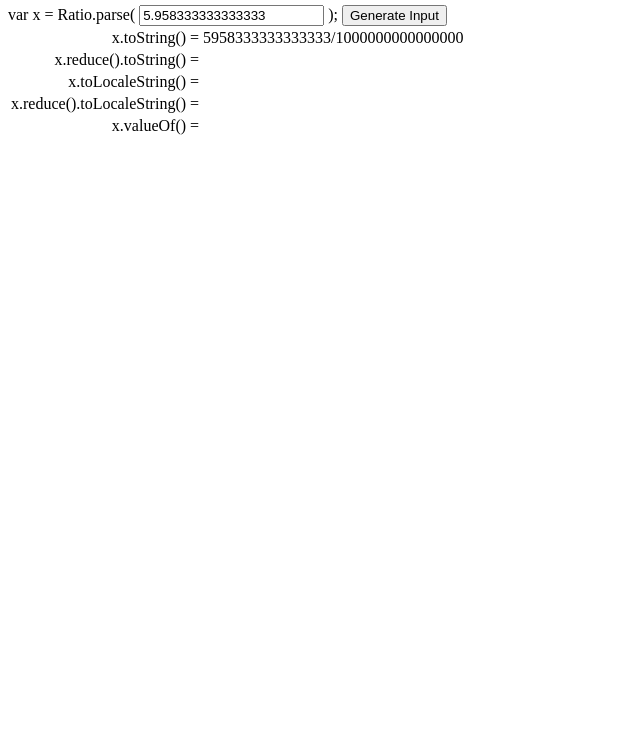
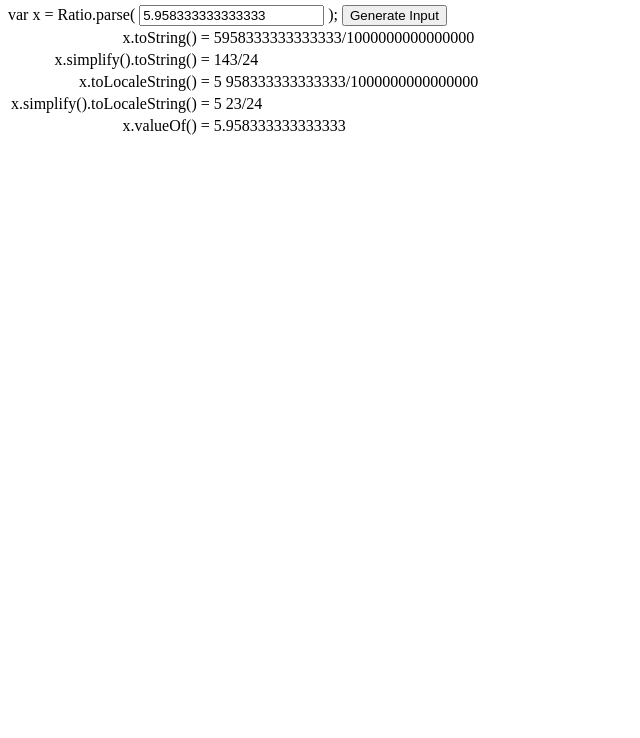
Before and after one commit to LarryBattle/Ratio.js, a website: page examples/demo-basic.html in a window 1280 px wide. Shown: the part 62-800 px from the top of the page, without its empty margins (0-640 px from the left). Drawn offline with Linux system fonts and the light colour scheme.

Commit message:
Updated demo

```diff
--- a/examples/demo-basic.html
+++ b/examples/demo-basic.html
@@ -15,16 +15,16 @@
 				<td id="xToString"></td>
 			</tr>
 			<tr>
-				<td align="right">x.reduce().toString() = </td>
-				<td id="xReduceToString"></td>
+				<td align="right">x.simplify().toString() = </td>
+				<td id="xsimplifyToString"></td>
 			</tr>
 			<tr>
 				<td align="right">x.toLocaleString() = </td>
 				<td id="xToLocaleString"></td>
 			</tr>
 			<tr>
-				<td align="right">x.reduce().toLocaleString() = </td>
-				<td id="xReduceToLocaleString"></td>
+				<td align="right">x.simplify().toLocaleString() = </td>
+				<td id="xsimplifyToLocaleString"></td>
 			</tr>
 			<tr>
 				<td align="right">x.valueOf() = </td>
@@ -56,9 +56,9 @@
 			var x = Ratio.parse( $("userInput").value );
 
 			$("xToString").innerHTML = x.toString();
-			$("xReduceToString").innerHTML = x.reduce().toString();
+			$("xsimplifyToString").innerHTML = x.simplify().toString();
 			$("xToLocaleString").innerHTML = x.toLocaleString();
-			$("xReduceToLocaleString").innerHTML = x.reduce().toLocaleString();
+			$("xsimplifyToLocaleString").innerHTML = x.simplify().toLocaleString();
 			$("xValueOf").innerHTML = x.valueOf();
 		};
 		var generateRatioInput = function(){
```
